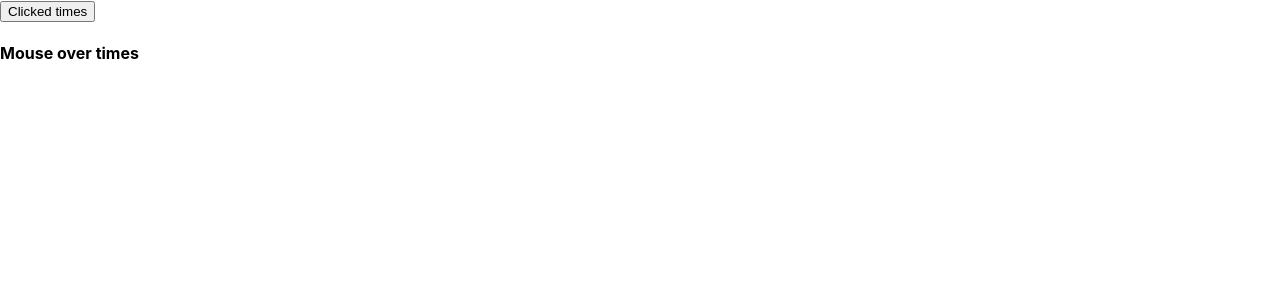
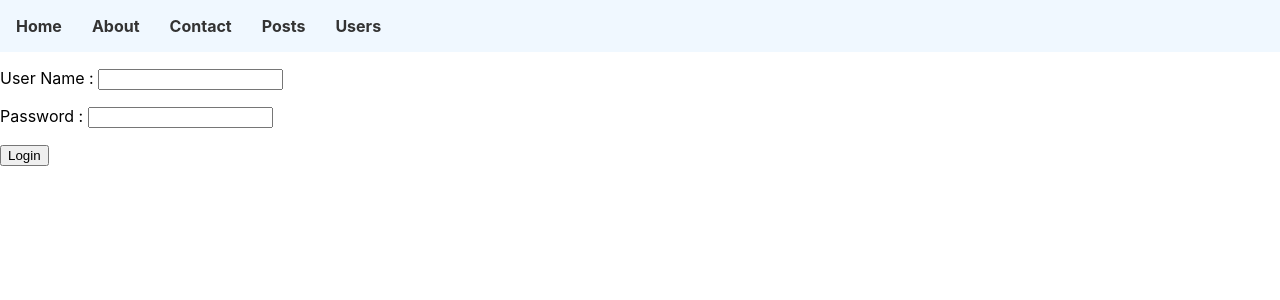
Before and after one commit to khaja78630/React, a React app: page /login in a window 1280 px wide. Shown: the top 300 px of the page. Built offline with nearby package versions, Linux system fonts and the light colour scheme; no server answers.

Commit message:
Lazy loading

```diff
--- a/src/App.js
+++ b/src/App.js
@@ -53,44 +53,44 @@ function App() {
   },[])
 
   useEffect(() => {
-    //Cookie
-    // if (document.cookie) {
-    //   const cookieArray = document.cookie.split('=');
-    //   if(cookieArray[0] === 'isLoggedin' && cookieArray[1] === 'true'){
-    //     setIsLoggedin(true);
-    //   }
-    // }
+  //   //Cookie
+  //   // if (document.cookie) {
+  //   //   const cookieArray = document.cookie.split('=');
+  //   //   if(cookieArray[0] === 'isLoggedin' && cookieArray[1] === 'true'){
+  //   //     setIsLoggedin(true);
+  //   //   }
+  //   // }
 
-    // //localstorage
-    // const isLoggedin = localStorage.getItem('isLoggedin');
-    // if(isLoggedin && isLoggedin === 'true'){
+  //   // //localstorage
+  //   // const isLoggedin = localStorage.getItem('isLoggedin');
+  //   // if(isLoggedin && isLoggedin === 'true'){
+  //   //   setIsLoggedin(true);
+  //   // }
+
+  //   //seesion stoarage
+
+    // const loginstring = sessionStorage.getItem('login');
+    // const login = JSON.parse(loginstring); // convert string to json object 10:51
+    // const currtime = new Date().getTime();
+
+    // if(login && login.isLoggedin === true && login.expiry > currtime){
     //   setIsLoggedin(true);
     // }
-
-    //seesion stoarage
-
-    const loginstring = sessionStorage.getItem('login');
-    const login = JSON.parse(loginstring);
-    const currtime = new Date().getTime();
-
-    if(login && login.isLoggedin === 'true' && currtime > login.expiry){
-      setIsLoggedin(true);
-    }
 
   }, []);
 
   return (
-    <div>
-    <ButtonCounter />
-    <HoverCounter />
-    </div>
+    // <div>
+    // <ButtonCounter />
+    // <HoverCounter />
+    // </div>
 
-    // <Router>
-    //   <div>
-    //     <Header />
-    //     <Routing isLoggedin={isLoggedin} setIsLoggedin={setIsLoggedin}/>
-    //   </div>
-    // </Router>
+    <Router>
+      <div>
+        <Header />
+        <Routing isLoggedin={isLoggedin} setIsLoggedin={setIsLoggedin}/>
+      </div>
+    </Router>
     // <UserContext.Provider value={{posts: posts}}>
 
     //   <A />
--- a/src/Components/Routing/Login.jsx
+++ b/src/Components/Routing/Login.jsx
@@ -27,7 +27,7 @@ function Login(props) {
 
         // session storage
         const date = new Date();
-        const timems = date.getTime() + 1 * 60 * 100; //110000000
+        const timems = date.getTime() + 1 * 60 * 1000; //110000000
 
         const login =  {
             isLoggedin : true,
--- a/src/Components/Routing/Routing.jsx
+++ b/src/Components/Routing/Routing.jsx
@@ -5,17 +5,21 @@ import Home from './Home';
 import ContactUs from './ContactUs';
 import AboutUs from './AboutUs';
 import PageNotFound from './PageNotFound';
-import Posts from './Posts';
+
 import ErrorBoundary from '../ErrorBoundary';
 
 import PostDetails from './PostDetails';
-import ProtectedRoute from './ProtectedRoute';
+
 import Login from './Login';
 import Users from './Users';
 import InternalUsers from './InternalUsers';
 import ExternalUsers from './ExternalUsers';
 
+// import Posts from './Posts';
 
+const Posts = React.lazy(() => import('./Posts'));
+// import ProtectedRoute from './ProtectedRoute';
+const ProtectedRoute = React.lazy(() => import('./ProtectedRoute'));
 
 function Routing(props) {
 
@@ -30,7 +34,24 @@ function Routing(props) {
           <Route path="about" element={<AboutUs />}></Route>
           <Route path="contactus" element={<ContactUs />}></Route>
           {/* <Route path="posts" element={<Posts />}></Route> */}
-          <Route path="posts" element={<ProtectedRoute element={<Posts />} isLoggedin={props.isLoggedin} />}></Route>
+          <Route path="posts" element={
+
+          <React.Suspense fallback={<div>Loading ...</div>}>
+          <ProtectedRoute element={
+
+
+          <React.Suspense fallback={<div>Loading ...</div>}>
+          <Posts />
+          </React.Suspense>
+
+          }
+          isLoggedin={props.isLoggedin} />
+          </React.Suspense>
+          }
+
+          >
+
+          </Route>
           <Route path="posts/:postId" element={<PostDetails />}></Route>
           {/* <Route path="login" element={props.isLoggedin ? <Navigate to='/' /> : <Login setIsLoggedin={props.setIsLoggedin} />}></Route> */}
           <Route path="login" element={ <Login setIsLoggedin={props.setIsLoggedin} />}></Route>
--- a/src/index.js
+++ b/src/index.js
@@ -1,13 +1,13 @@
 import React from 'react';
 import ReactDOM from 'react-dom/client';
 import './index.css';
-import App from './App';
+// import App from './App';
 import reportWebVitals from './reportWebVitals';
-
+const App = React.lazy(() => import('./App'));
 const root = ReactDOM.createRoot(document.getElementById('root'));
 root.render(
   <React.StrictMode>
-    <App />
+    <React.Suspense fallback={<div>Loading ...</div>} ><App /></React.Suspense>
   </React.StrictMode>
 );
 
```
